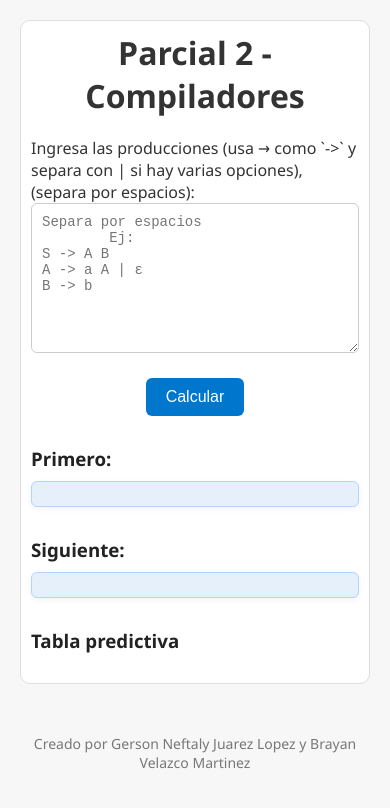
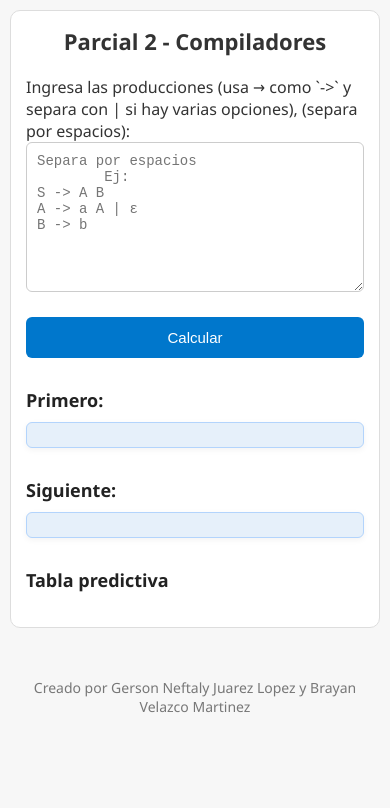
Before and after one commit to Gerson-del/P3.-compiladores, a plain HTML site: page index.html in a window 390 px wide. Drawn offline with Linux system fonts and the light colour scheme.

Commit message:
responsive

```diff
--- a/styles.css
+++ b/styles.css
@@ -108,3 +108,33 @@ footer {
   font-size: 14px;
   color: #777;
 }
+
+@media (max-width: 600px) {
+  body {
+    padding: 10px;
+  }
+
+  #container {
+    padding: 15px;
+  }
+
+  h1 {
+    font-size: 22px;
+  }
+
+  button {
+    width: 100%;
+    font-size: 15px;
+    padding: 12px 0;
+  }
+
+  table th,
+  table td {
+    padding: 6px;
+    font-size: 13px;
+  }
+
+  h3 {
+    font-size: 18px;
+  }
+}
```
